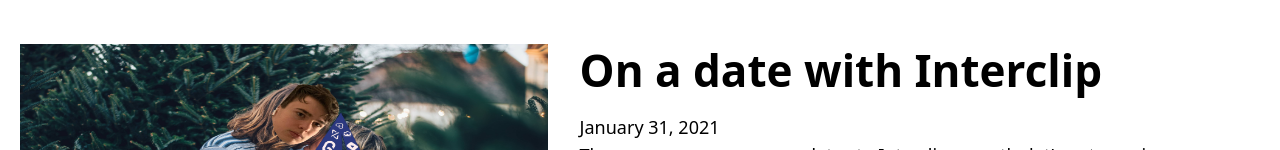
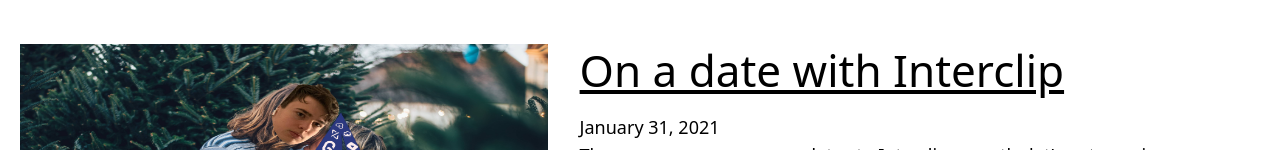
Before and after one commit to filiptronicek/next-blog, a Next.js app: page / in a window 1280 px wide. Shown: the part 154-304 px from the top of the page. Built offline with nearby package versions, Linux system fonts and the light colour scheme.

Commit message:
Change link styling

```diff
--- a/styles/index.css
+++ b/styles/index.css
@@ -14,7 +14,7 @@
 
 /* Your own custom utilities */
 a {
-    font-weight: bold;
+    text-decoration: underline;
 }
 
 @media (prefers-color-scheme: dark) {
```
